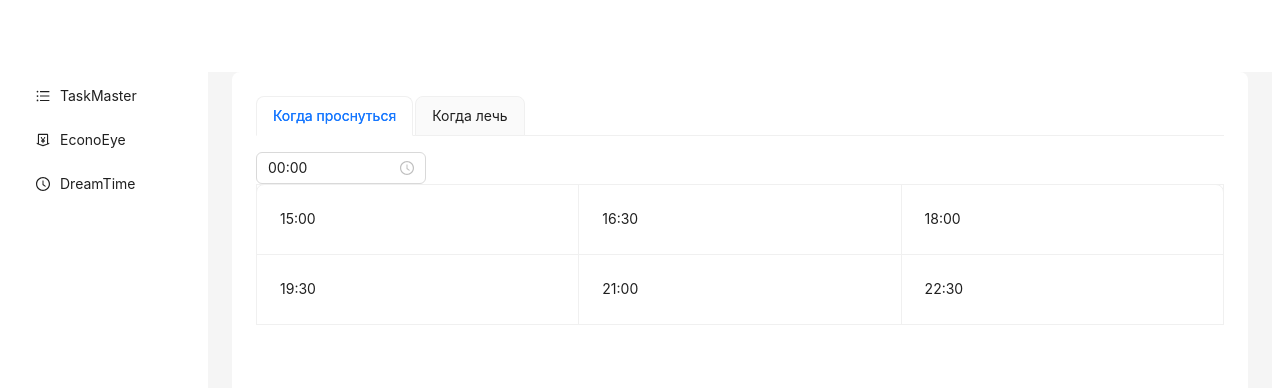
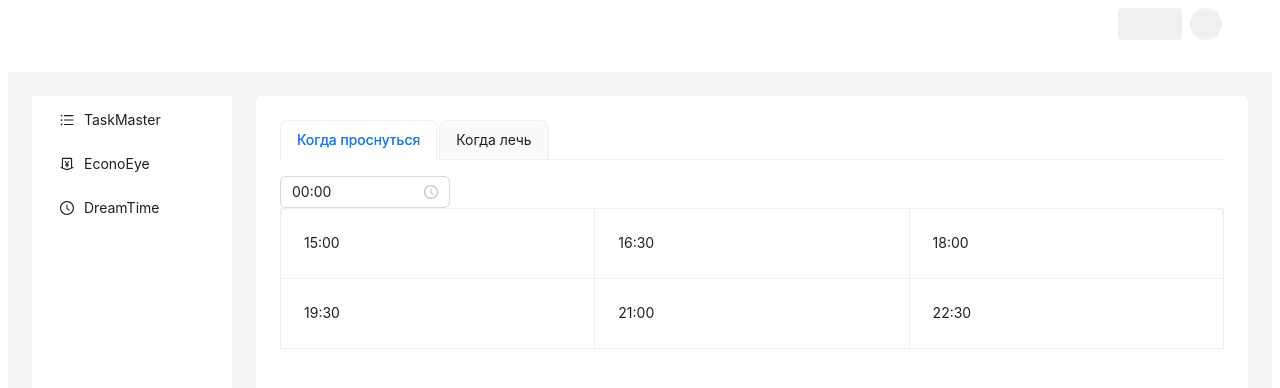
Before and after one commit to Vladon305/Visionary-Suite, a React (Vite) app: page /dream-time in a window 1280 px wide. Shown: the top 388 px of the page. Built offline with nearby package versions, Linux system fonts and the light colour scheme.

Commit message:
remaded layout

```diff
--- a/src/shared/ui/main-layout/layout.module.scss
+++ b/src/shared/ui/main-layout/layout.module.scss
@@ -13,11 +13,19 @@
   background-color: var(--gray-100);
 } */
 
+.header__container {
+  display: flex;
+  justify-content: space-between;
+  width: 100%;
+}
+.layoutContentContainer {
+  padding: 24px;
+}
 .layout {
   height: 100vh;
 }
 .content__layout {
-  padding: 0 24px 24px;
+  padding: 0 0 0 24px;
 }
 .content {
   padding: 24px;
--- a/src/shared/ui/main-layout/layout.tsx
+++ b/src/shared/ui/main-layout/layout.tsx
@@ -1,8 +1,9 @@
-import { Layout, theme } from 'antd';
+import { Layout, Skeleton, Space, theme } from 'antd';
 import { Header } from '../header';
 import { Sidebar } from '../sidebar';
 import { sidebarItems } from 'shared';
 import styles from './layout.module.scss';
+import { useState } from 'react';
 
 const { Content } = Layout;
 
@@ -10,24 +11,43 @@ type Props = {
   children: React.ReactNode;
 };
 
+type SizeType = 'default' | 'small' | 'large';
+type ButtonShapeType = 'circle' | 'square' | 'round' | 'default';
+type AvatarShapeType = 'circle' | 'square';
+
 export const MainLayout = ({ children }: Props) => {
   const {
     token: { colorBgContainer, borderRadiusLG },
   } = theme.useToken();
 
+  const [size, setSize] = useState<SizeType>('default');
+  const [buttonShape, setButtonShape] = useState<ButtonShapeType>('default');
+  const [avatarShape, setAvatarShape] = useState<AvatarShapeType>('circle');
+  const [block, setBlock] = useState(false);
+
   return (
     <>
       <Layout className={styles.layout}>
         <Header background={colorBgContainer}>
-          <>
-            {/* <Breadcrumb style={{ margin: '16px 0' }}>
-              <Breadcrumb.Item>Home</Breadcrumb.Item>
-              <Breadcrumb.Item>List</Breadcrumb.Item>
-              <Breadcrumb.Item>App</Breadcrumb.Item>
-            </Breadcrumb> */}
-          </>
+          <div className={styles.header__container}>
+            <div></div>
+            <Space>
+              <Skeleton.Button
+                active={false}
+                size={size}
+                shape={buttonShape}
+                block={block}
+              />
+              <Skeleton.Avatar active={false} size={size} shape={avatarShape} />
+              {/* <Breadcrumb style={{ margin: '16px 0' }}>
+                <Breadcrumb.Item>Home</Breadcrumb.Item>
+                <Breadcrumb.Item>List</Breadcrumb.Item>
+                <Breadcrumb.Item>App</Breadcrumb.Item>
+              </Breadcrumb> */}
+            </Space>
+          </div>
         </Header>
-        <Layout>
+        <Layout className={styles.layoutContentContainer}>
           <Sidebar background={colorBgContainer} menuItems={sidebarItems} />
           <Layout className={styles.content__layout}>
             <Content
```
